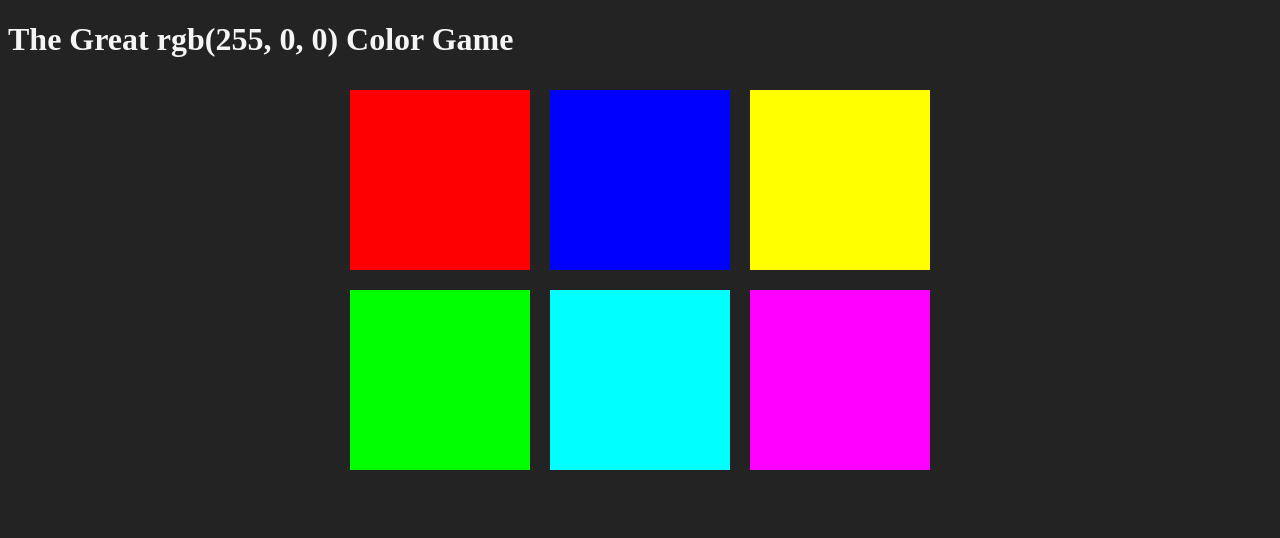
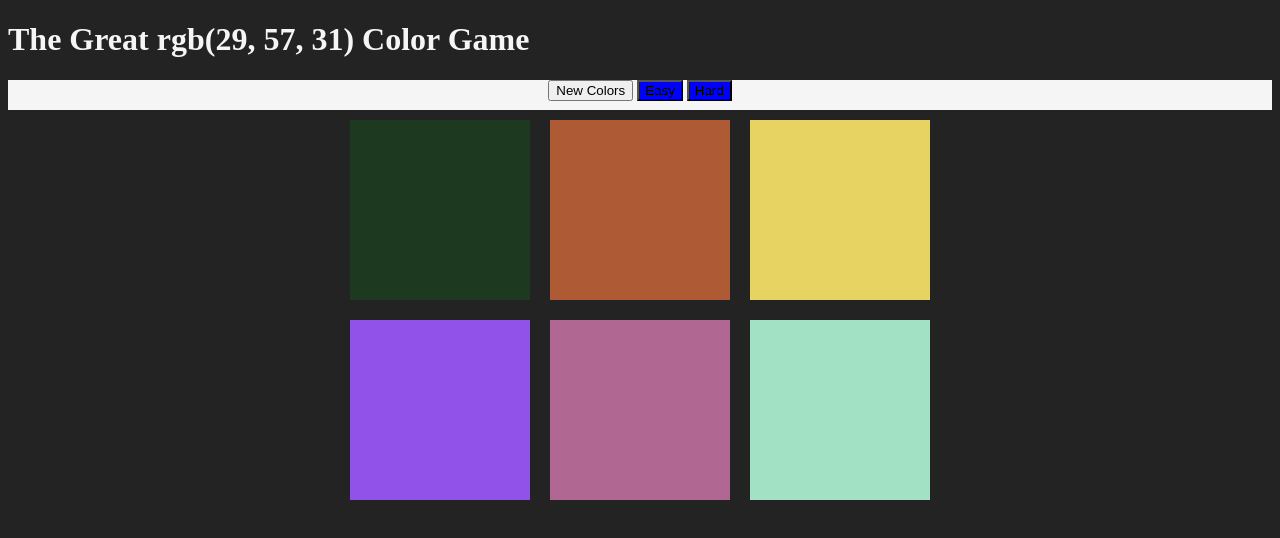
Before and after one commit to kcstauffer21/Web-Development-Turorial, a plain HTML site: page Color_Game/colorGame.html in a window 1280 px wide. Drawn offline with Linux system fonts and the light colour scheme.

Commit message:
break time

```diff
--- a/Color_Game/colorGame.html
+++ b/Color_Game/colorGame.html
@@ -7,7 +7,10 @@
 </head>
 <body>
 <h1>The Great <span id="colorDisplay">RGB</span> Color Game</h1>
-<div>
+<div id="stripe">
+  <button id="reset">New Colors</button>
+  <button class="selected">Easy</button>
+  <button class="selected">Hard</button>
   <span id="message"></span>
 </div>
 <div id="container">
--- a/Color_Game/css/main.css
+++ b/Color_Game/css/main.css
@@ -21,5 +21,15 @@ h1 {
 }
 
 #message{
-  color: whitesmoke;
+  color: black;
 }
+
+#stripe{
+ background-color: whitesmoke;
+  height: 30px;
+  text-align: center;
+}
+
+.selected{
+   background-color: blue;
+}
--- a/Color_Game/js/main.js
+++ b/Color_Game/js/main.js
@@ -1,17 +1,20 @@
-var colors = ["rgb(255, 0, 0)",
-  "rgb(0, 0, 255)",
-  "rgb(255, 255, 0)",
-  "rgb(0, 255, 0)",
-  "rgb(0, 255, 255)",
-  "rgb(255, 0, 255)",
-]
-
+var colors = generateRandomColors(6)
 var squares = document.querySelectorAll(".square");
 var pickedColor = pickColor();
 var colorDisplay = document.getElementById('colorDisplay');
 var messageDisplay = document.getElementById("message");
+var h1 = document.querySelector('h1');
+var resetButton = document.getElementById("reset");
 // var pageBackgroundColor = document.getElementById('test').style.backgroundColor;
 
+resetButton.addEventListener('click', function () {
+  colors = generateRandomColors(6)
+  pickedColor = pickColor();
+  colorDisplay.textContent = pickedColor;
+  for (i=0; i < squares.length; i++){
+    squares[i].style.backgroundColor = colors[i];
+  }
+})
 
 colorDisplay.textContent = pickedColor
 
@@ -19,11 +22,13 @@ for(var i = 0; i < squares.length; i++){
   squares[i].style.backgroundColor = colors[i];
 
   squares[i].addEventListener("click", function () {
-    var clickedColor =this.style.backgroundColor;
+    var clickedColor = this.style.backgroundColor;
 
     if(clickedColor === pickedColor){
       messageDisplay.textContent = "Correct";
       changeColors(clickedColor)
+      h1.style.backgroundColor = clickedColor;
+      resetButton.textContent = "Play Again"
     } else {
       this.style.backgroundColor = "#232323";
       messageDisplay.textContent = "Try Again";
@@ -42,3 +47,22 @@ function pickColor() {
   var random = Math.floor(Math.random() * colors.length);
   return colors[random]
 }
+
+function generateRandomColors(inputNumColors) {
+  var arrColors = []
+  for (i=0; i < inputNumColors; i++){
+    arrColors.push(randomColors())
+  }
+  return arrColors
+}
+
+function randomColors() {
+  //Generating random red color
+  var r = Math.floor(Math.random() * 256);
+  //Generating random green color
+  var g = Math.floor(Math.random() * 256);
+  //Generating random blue color
+  var b = Math.floor(Math.random() * 256);
+
+  return "rgb(" + r + ', ' + g + ", " + b + ")";
+}
```
